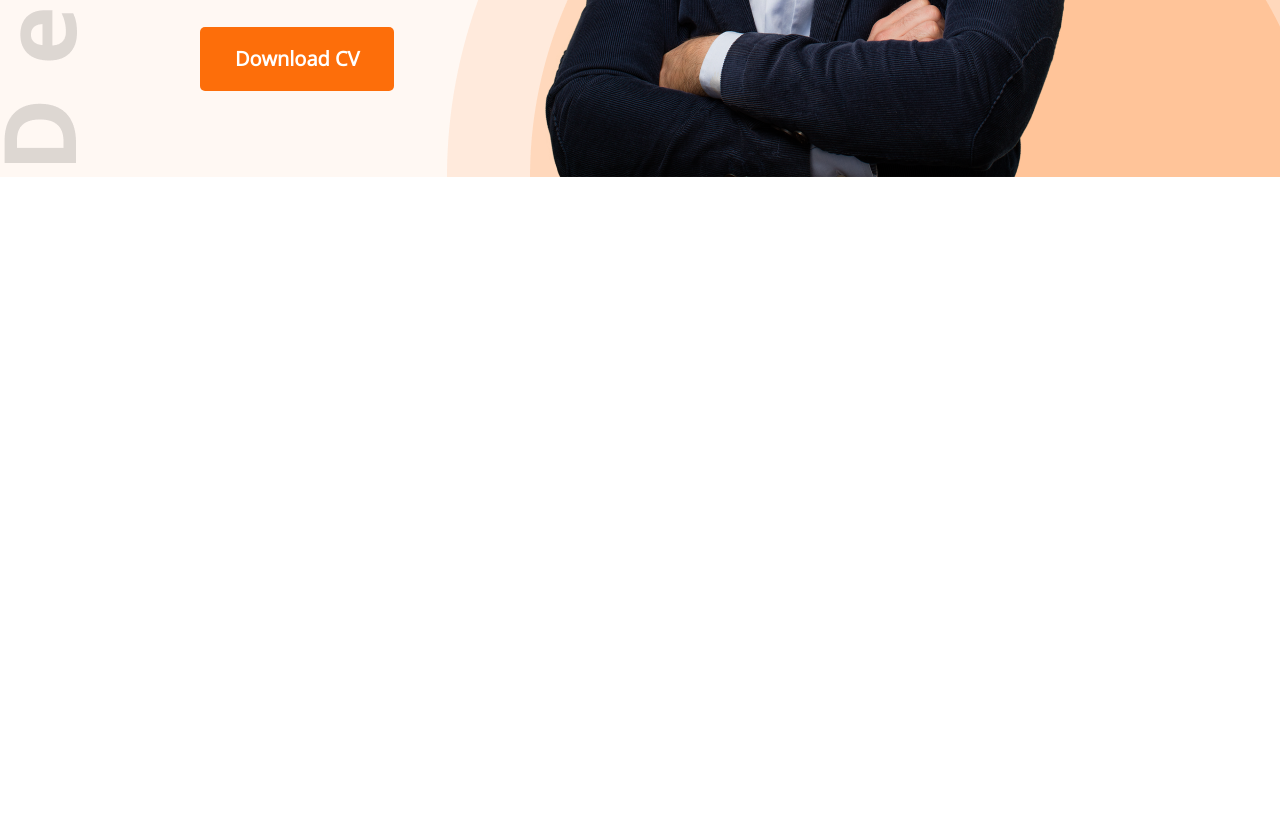
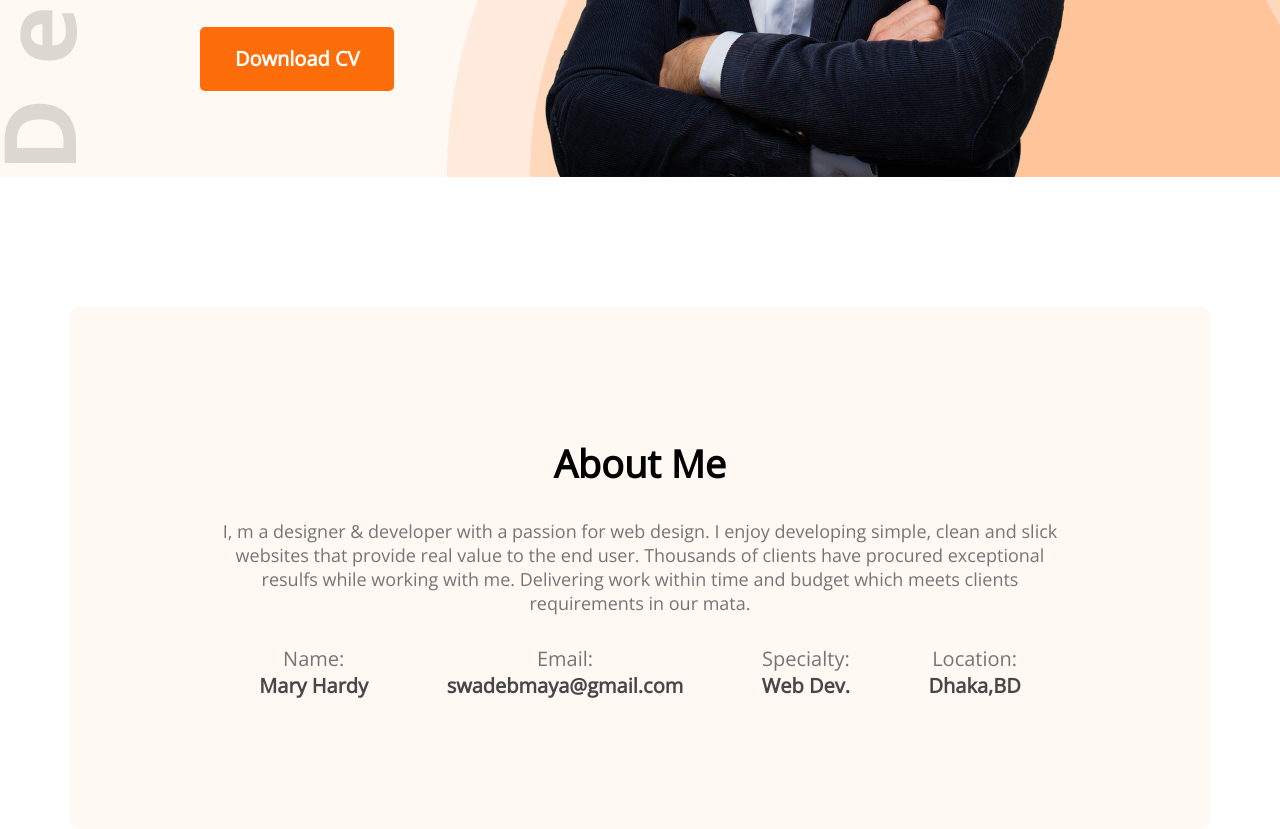
Before and after one commit to swadebsharma6/Developer-portfolio, a plain HTML site: page index.html in a window 1280 px wide. Shown: the part 613-1442 px from the top of the page. Before the commit the page ends 800 px from the top, so only its background shows below. Drawn offline with nearby package versions, Linux system fonts and the light colour scheme.

Commit message:
about section added

```diff
--- a/index.html
+++ b/index.html
@@ -30,7 +30,28 @@
         </div>
     </header>
     <main>
-
+        <section class="about">
+            <h3 class="section-title">About Me</h3>
+            <p class="section-discription">I, m a designer & developer with a passion for web design. I enjoy developing simple, clean and slick websites that provide real value to the end user. Thousands of clients have procured exceptional resulfs while working with me. Delivering work within time and budget which meets clients requirements in our mata.</p>
+            <div class="about-info-container">
+              <div class="about-info">
+                <p class="info-title">Name:</p>
+                <p class="info-description">Mary Hardy</p>
+              </div>
+              <div class="about-info">
+                <p class="info-title">Email:</p>
+                <p class="info-description">swadebmaya@gmail.com</p>
+              </div>
+              <div class="about-info">
+                <p class="info-title">Specialty:</p>
+                <p class="info-description">Web Dev.</p>
+              </div>
+              <div class="about-info">
+                <p class="info-title">Location:</p>
+                <p class="info-description">Dhaka,BD</p>
+              </div>
+            </div>
+        </section>
     </main>
     <footer>
 
--- a/styles/style.css
+++ b/styles/style.css
@@ -59,3 +59,43 @@ nav li{
     font-size: 18px;
     margin-bottom: 30px ;
 }
+/* Main section */
+main{
+    max-width: 1140px;
+    margin: 0 auto;
+}
+/* About me section style */
+.about{
+    margin-top: 130px;
+    background: #FFF8F3;
+    border-radius: 10px;
+    padding: 130px 150px;
+    text-align: center;
+
+}
+.section-title{
+    text-align: center;
+    font-size: 38px;
+    font-weight: 700;
+    margin-bottom: 30px;
+
+}
+.section-discription{
+    color: #757575;
+    font-size: 18px;
+    margin-bottom: 30px;
+
+}
+.about-info-container{
+  display: flex;
+  justify-content: space-around;
+}
+.about .info-title{
+    font-size: 20px;
+    color: #757575;
+}
+.info-description{
+    font-size: 20px ;
+    font-weight: 700;
+    color: #474747;
+}
```
